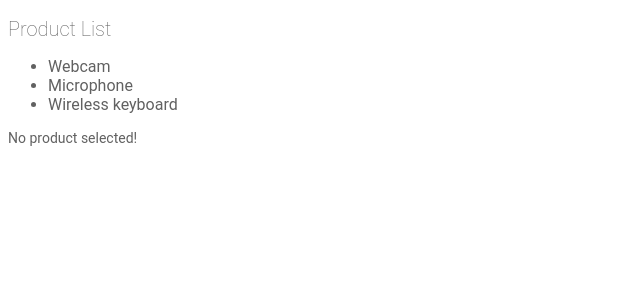
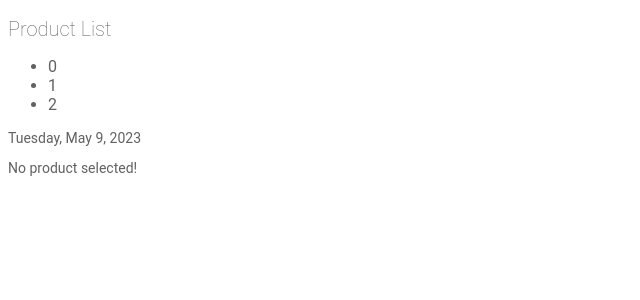
Before and after one commit to AlinCristian97/my-app, an Angular app: page / in a window 1280 px wide. Shown: the top 300 px of the page, without its empty margins (0-640 px from the left). Built offline with nearby package versions, Linux system fonts and the light colour scheme.

Commit message:
some angular built-in pipes

```diff
--- a/src/app/products/product-detail/product-detail.component.html
+++ b/src/app/products/product-detail/product-detail.component.html
@@ -11,4 +11,5 @@
     <p *ngSwitchDefault>Product is for general use</p>
   </div>
   <button (click)="buy()">Buy Now</button>
+  <p>{{product | json}}</p>
 </div>
--- a/src/app/products/product-detail/product-detail.component.ts
+++ b/src/app/products/product-detail/product-detail.component.ts
@@ -1,4 +1,5 @@
 import { Component, Input, Output, OnInit, EventEmitter, ViewEncapsulation, ChangeDetectionStrategy, OnChanges, SimpleChanges  } from '@angular/core';
+import { Product } from '../product';
 
 @Component({
   selector: 'app-product-detail',
@@ -11,6 +12,8 @@ export class ProductDetailComponent implements OnInit, OnChanges {
   @Input() name = '';
   @Output() bought = new EventEmitter<string>();
 
+  @Input() product: Product | undefined;
+
   constructor() {
     console.log(`Name is ${this.name} in the constructor`);
   }
@@ -20,10 +23,10 @@ export class ProductDetailComponent implements OnInit, OnChanges {
   }
 
   ngOnChanges(changes: SimpleChanges): void {
-    const product = changes['name'];
+    const product = changes['product'];
     if (!product.isFirstChange()) {
-      const oldValue = product.previousValue;
-      const newValue = product.currentValue;
+      const oldValue = product.previousValue.name;
+      const newValue = product.currentValue.name;
       console.log(`Product changed from ${oldValue} to ${newValue}`);
     }
   }
--- a/src/app/products/product-list/product-list.component.html
+++ b/src/app/products/product-list/product-list.component.html
@@ -1,14 +1,15 @@
 <h2>Product List</h2>
 <ul>
-  <li *ngFor="let product of products" (click)="selectedProduct = product">
-    {{product}}
+  <li *ngFor="let product of products | keyvalue">
+    {{product.key}}
   </li>
 </ul>
 
+<p>{{today | date:'fullDate'}}</p>
 <app-product-detail
   *ngIf="selectedProduct; else noProduct"
-  [name]="selectedProduct"
-  (bought)="onBuy($event)">
+  [product]="selectedProduct"
+  (bought)="onBuy()">
 </app-product-detail>
 <ng-template #noProduct>
   <p>No product selected!</p>
--- a/src/app/products/product-list/product-list.component.ts
+++ b/src/app/products/product-list/product-list.component.ts
@@ -1,5 +1,6 @@
 import { AfterViewInit, Component, ViewChild } from '@angular/core';
 import { ProductDetailComponent } from '../product-detail/product-detail.component';
+import { Product } from '../product';
 
 @Component({
   selector: 'app-product-list',
@@ -8,18 +9,32 @@ import { ProductDetailComponent } from '../product-detail/product-detail.compone
 })
 export class ProductListComponent implements AfterViewInit {
   @ViewChild(ProductDetailComponent) productDetail: ProductDetailComponent | undefined;
-  selectedProduct = '';
-  products = ['Webcam', 'Microphone', 'Wireless keyboard'];
+  selectedProduct: Product | undefined;
+  products: Product[] = [
+    {
+      name: 'Webcam',
+      price: 100
+    },
+    {
+      name:  'Microphone',
+      price: 200
+    },
+    {
+      name: 'Wireless keyboard',
+      price: 85
+    }
+  ];
+  today = new Date();
 
   ngAfterViewInit(): void {
     if (this.productDetail) {
-      console.log(this.productDetail.name);
+      console.log(this.productDetail.product);
     }
   }
+  onBuy() {
+    window.alert('You just bought ${this.selectedProduct?.name}!');
+  }
 
-  onBuy(name: string) {
-    window.alert(`You just bought ${name}!`);
-  }
 
   trackByProducts(index: number, name: string): string {
     return name;
--- /dev/null
+++ b/src/app/products/product.ts
@@ -0,0 +1,4 @@
+export interface Product {
+  name: string;
+  price: number;
+}
```
